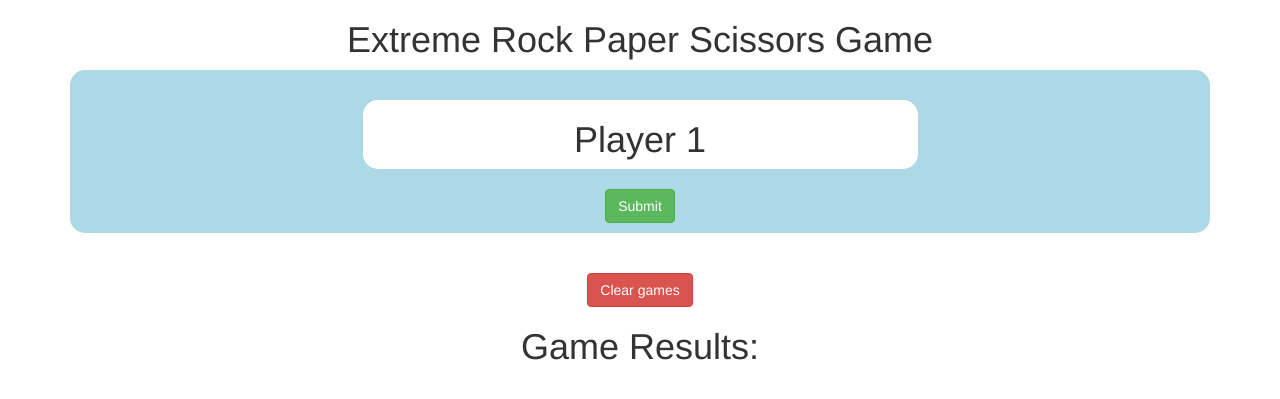
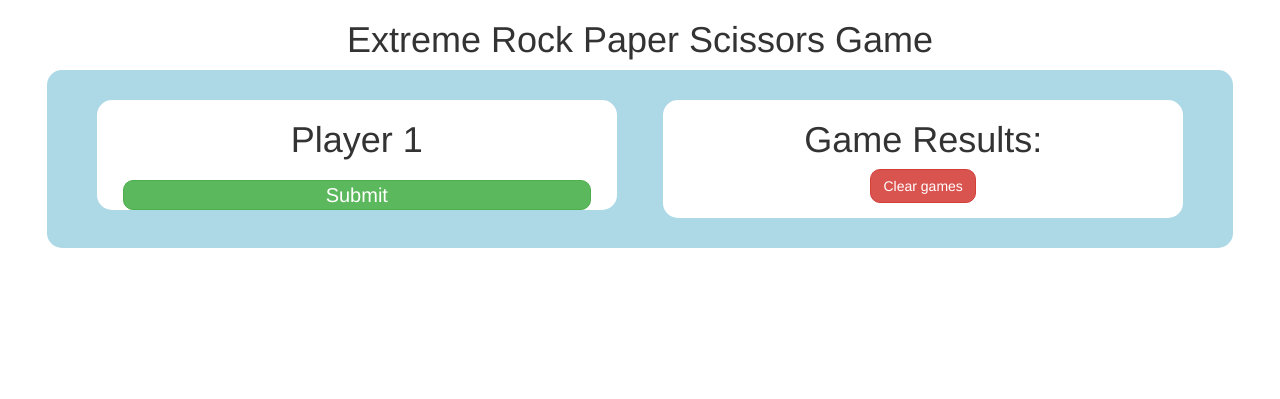
Before and after one commit to mkelley2/ExtremeRPS, a PHP site: template views/play.html.twig in a window 1280 px wide. Shown: the top 399 px of the page. Run offline with PHP 8.4, Linux system fonts and the light colour scheme; the template is opened without the code that fills it, so the values that code supplies are empty; some libraries are stand-ins or nearby versions.

Commit message:
updated styling

```diff
--- a/views/play.html.twig
+++ b/views/play.html.twig
@@ -11,9 +11,10 @@
           <h1>Extreme Rock Paper Scissors Game</h1>
 
           {% if state == 'double' %}
-                <form action="/play" method="post" id="whole-form">
+              <div class="whole-form">
+                <form action="/play" method="post">
                     <div class="row" id="choice-row">
-                        <div class="col-md-6" id="box1">
+                        <div class="col-md-4" id="box1">
                             <h1>Player 1</h1>
                             {%for item in moves %}
                             <label>
@@ -35,15 +58,17 @@
 
                         </div>
                     </div>
-                    <div class="row submitBtn">
-                        <button type="submit" class="btn btn-success">Submit</button>
+                </form>
+                <form class="form-group" action="/delete" method="post">
+                  <button type="submit" name="button" class="btn btn-danger">Clear games</button>
+                </form>
               </div>
-                </form>
               <br><br>
             {% else %}
-            <form action="/play" method="post" id="whole-form">
+            <div class="whole-form">
               <div class="row" id="choice-row">
-                    <div class="col-md-6 col-md-offset-3" id="boxsolo">
+                <div class="col-md-6" id="boxsolo">
+                  <form action="/play" method="post">
                     <h1>Player 1</h1>
                     {%for item in moves %}
                     <label>
@@ -52,20 +77,13 @@
                       <h4>{{item}}</h4>
                     </label>
                     {% endfor %}
-                    </div>
-                </div>
                     <div class="row submitBtn">
                       <button type="submit" class="btn btn-success">Submit</button>
                     </div>
                   </form>
-            {% endif %}
-            <br><br>
+                </div>
+                <div class="col-md-6 singleResult">
 
-            <div class="result">
-
-                <form class="form-group" action="/delete" method="post">
-                    <button type="submit" name="button" class="btn btn-danger">Clear games</button>
-                </form>
 
                     <h1>Game Results:</h1>
 
--- a/web/styles.css
+++ b/web/styles.css
@@ -5,36 +5,85 @@ input[type="radio"]:checked + img {
     border: 1px solid red;
 }
 
+.container {
+  width: 95%;
+}
+
+
 .btn {
     display: block;
     margin: 0 auto;
+    border-radius: 10px;
+}
+
+.btn-success{
+  margin-top: 2%;
+  margin-bottom: 0;
+  padding: 0;
+  font-size: 20px;
+  width:90%;
 }
 
 h4, h1, h2, .result {
     text-align: center;
 }
 
+span {
+  text-decoration: underline;
+}
+
 #box1 {
     background-color: #FFF;
     border-radius: 15px;
-    margin-right: 3%;
-    margin-left: 2%;
+    margin-right: 1%;
+    margin-left: 3%;
     text-align: center;
-    width: 45%;
+    width: 30%;
 }
 
 #box2 {
     background-color: #FFF;
     border-radius: 15px;
-    margin-left: 3%;
+    margin-right: 1%;
+    margin-left: 1%;
     text-align: center;
-    width: 45%;
+    width: 30%;
+}
+
+#boxResult {
+    background-color: #FFF;
+    border-radius: 15px;
+    margin-right: 1%;
+    margin-left: 1%;
+    text-align: center;
+    width: 30%;
+}
+
+#boxResult {
+    background-color: #FFF;
+    border-radius: 15px;
+    margin-right: 1%;
+    margin-left: 1%;
+    text-align: center;
+    width: 30%;
 }
 
 #boxsolo {
     background-color: #FFF;
     border-radius: 15px;
     text-align: center;
+    width:45%;
+    margin-right: 2%;
+    margin-left: 3%;
+    /*margin: 0 auto;*/
+}
+
+.singleResult {
+    background-color: #FFF;
+    border-radius: 15px;
+    text-align: center;
+    width:45%;
+    margin-left: 2%;
     /*margin: 0 auto;*/
 }
 
@@ -43,7 +92,7 @@ h4, h1, h2, .result {
     border-radius: 15px;
 }
 
-#whole-form {
+.whole-form {
     background-color: lightblue;
     padding: 10px;
     border-radius: 15px;
```
Also changed, not shown: other parts of views/play.html.twig (+31 -2 lines). Lines whose indentation alone changed are shown as unchanged.
